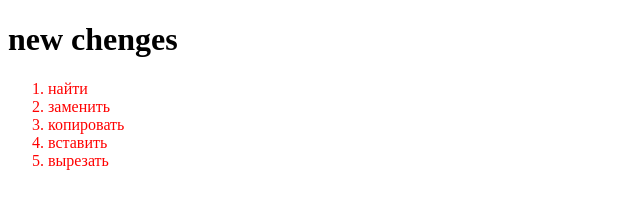
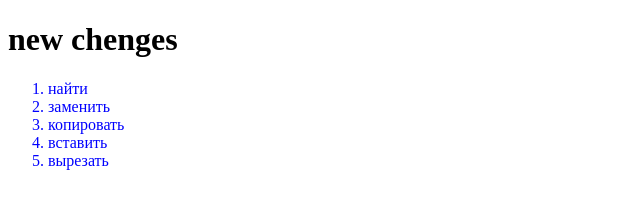
Before and after one commit to karim09838/git_learn, a plain HTML site: page index.html in a window 1280 px wide. Shown: the whole page, without its empty margins (0-640 px from the left). Drawn offline with Linux system fonts and the light colour scheme.

Commit message:
color red>>blue

```diff
--- a/style.css
+++ b/style.css
@@ -3,5 +3,5 @@ body{
 }
 
 li{
-    color: #f00;
+    color: #00f;
 }
```
